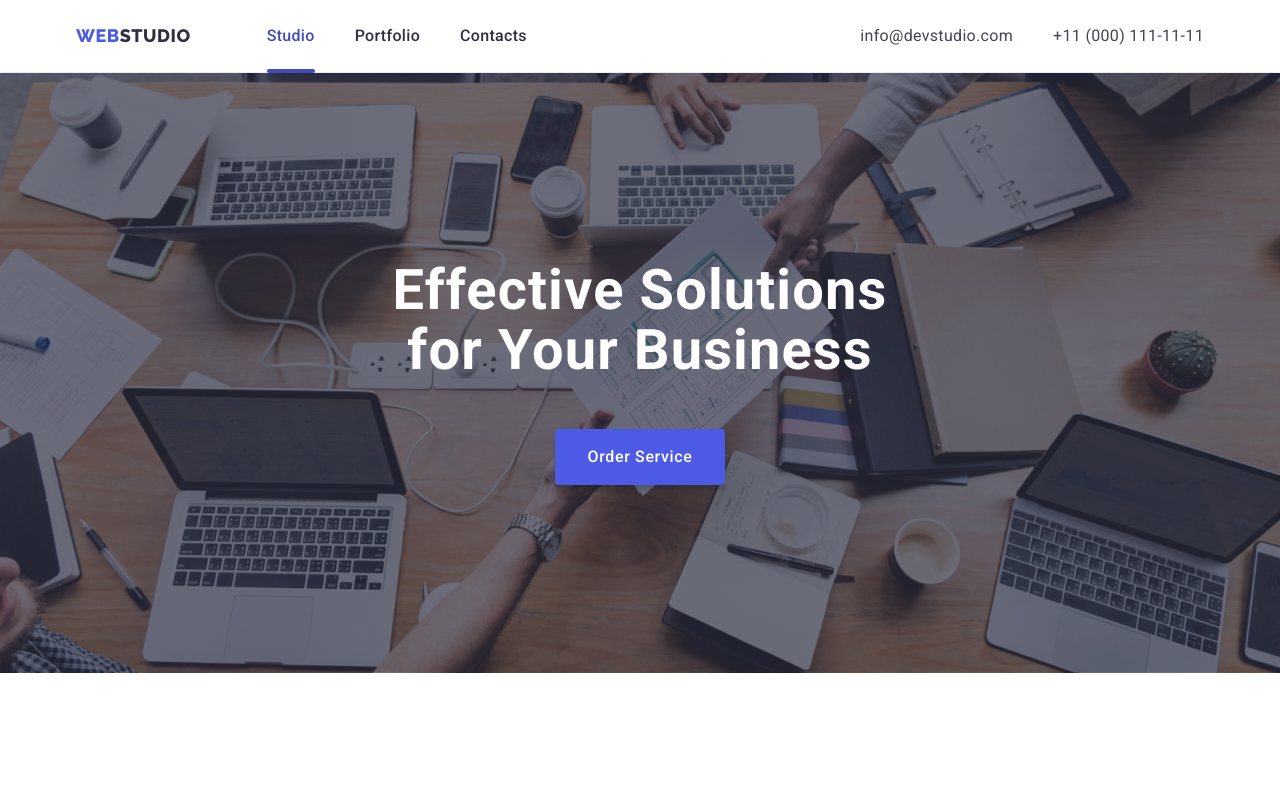
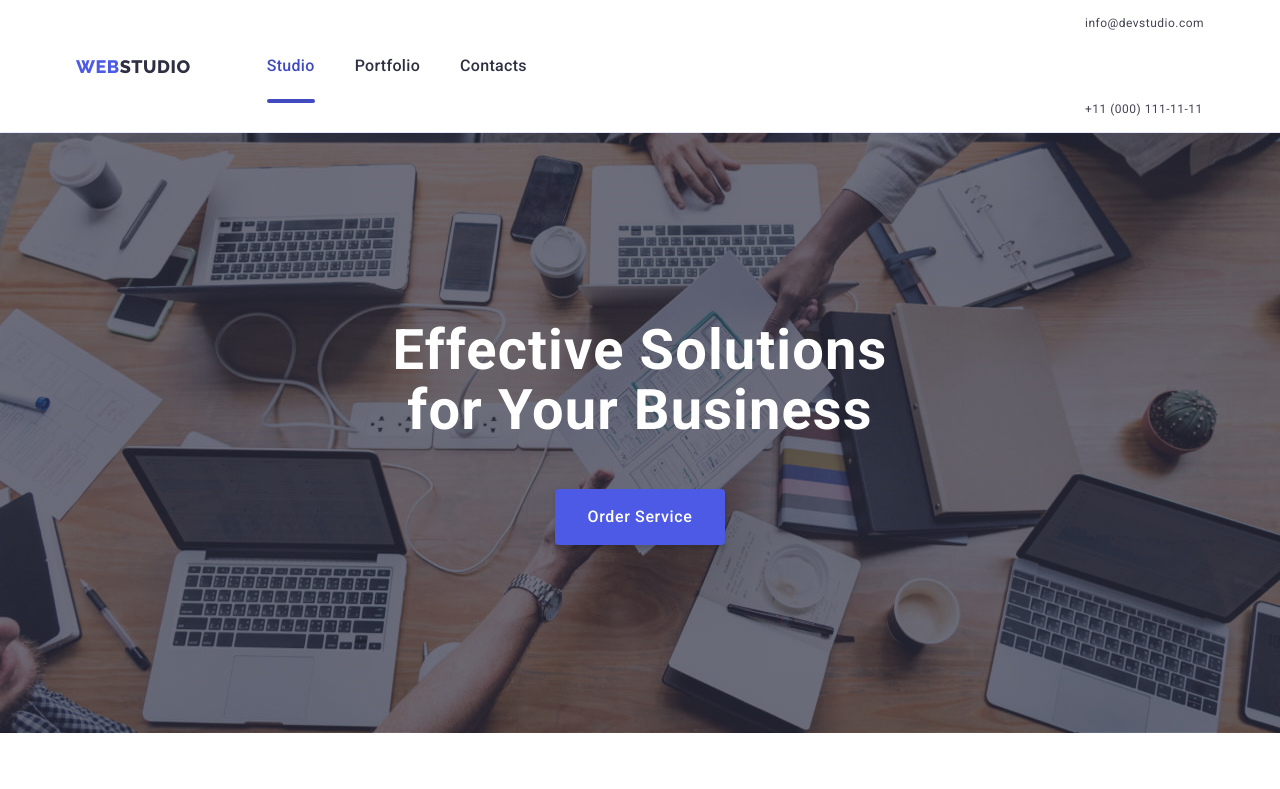
Before and after one commit to AndriiVeremi/woolf-markup-hw-06, a plain HTML site: page index.html in a window 1280 px wide. Shown: the top 789 px of the page. Drawn offline with nearby package versions, Linux system fonts and the light colour scheme.

Commit message:
Update styles.css

```diff
--- a/css/styles.css
+++ b/css/styles.css
@@ -213,6 +213,12 @@ button {
   gap: 40px;
 }
 
+@media screen and (min-width: 768px) {
+  .address-list {
+    flex-direction: column;
+  }
+}
+
 .contact-link {
   display: inline-block;
   line-height: 1.5;
@@ -222,6 +228,29 @@ button {
   color: var(--slate);
   transition: color 250ms cubic-bezier(0.4, 0, 0.2, 1);
 }
+
+@media screen and (min-width: 768px) {
+  .contact-link {
+    color: var(--slate);
+    padding-top: 16px;
+  padding-bottom: 16px;
+    font-weight: 400;
+    font-size: 12px;
+    line-height: 1.17;
+    letter-spacing: 0.04em;
+    transition: color 250ms cubic-bezier(0.4, 0, 0.2, 1);
+  }
+}
+
+@media screen and (min-width: 1158px) {
+  .header-contacts__link {
+    font-size: 16px;
+    line-height: 1.5;
+    display: inline-block;
+  }
+}
+
+
 
 .contact-link:hover,
 .contact-link:focus {
@@ -1078,7 +1107,7 @@ button {
   margin-bottom: 40px;
 }
 
-.address-item:last-child {
+/* .address-item:last-child {
   margin-top: 40px;
 }
 
@@ -1086,7 +1115,7 @@ button {
   .address-item:last-child {
     margin-top: 0;
   }
-}
+} */
 
 .address-link-tel {
   font-style: normal;
```
